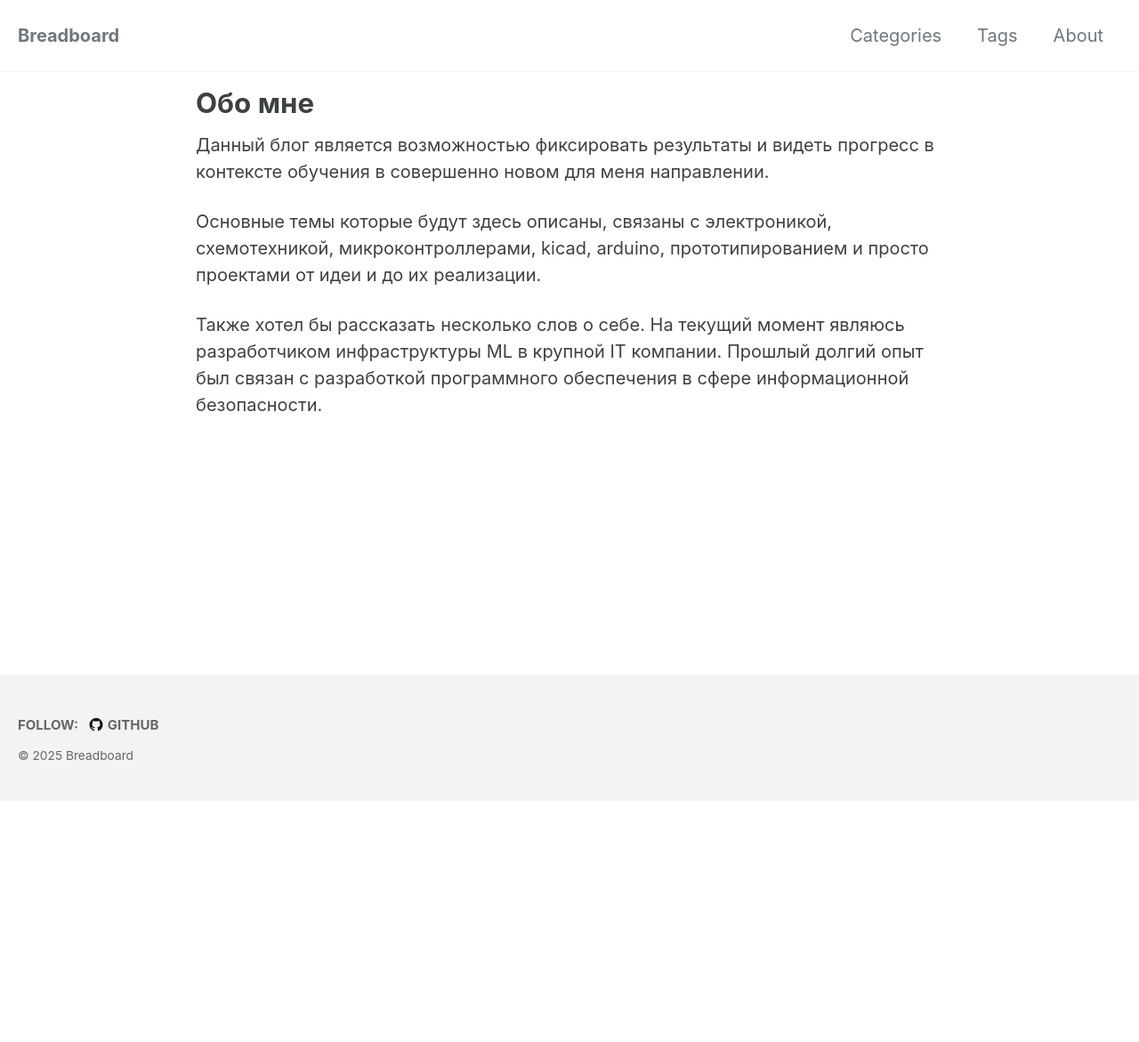
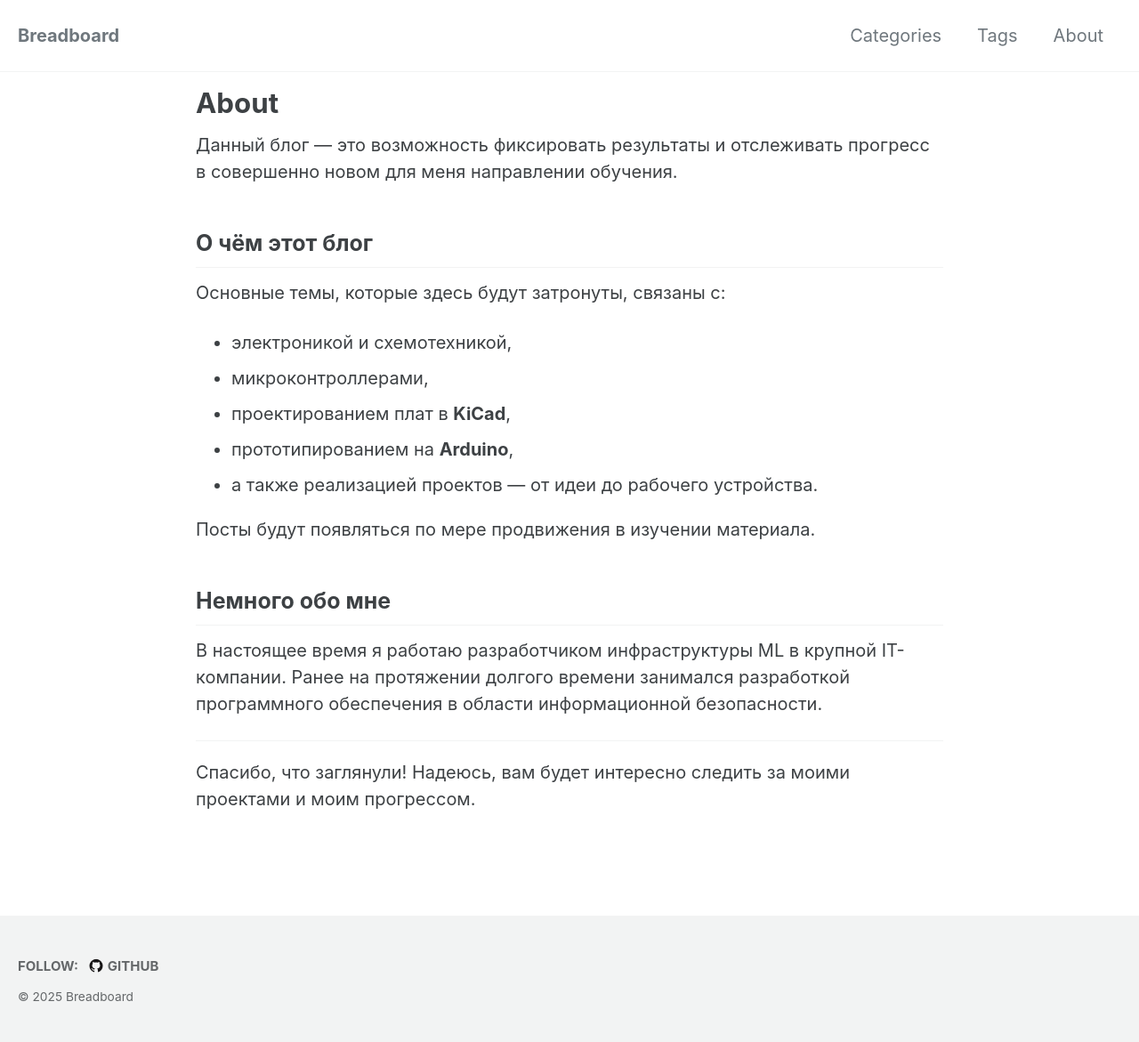
Before and after one commit to ntsaturov/breadboard, a Jekyll site: the page built from about.md, in a window 1280 px wide. Shown: the whole page at 89% size. Built offline with Jekyll 4.4.1, drawn with Linux system fonts in a browser that asks for light colours; cached includes are drawn as plain includes; before the commit the page ends 900 px from its top, so only the background shows below that.

Commit message:
Upd about page, change content

```diff
--- a/about.md
+++ b/about.md
@@ -1,13 +1,33 @@
 ---
+title: "About"
 layout: single
-title: "Обо мне"
-permalink: /about/
+author_profile: false
+read_time: false
+comments: false
+share: false
+related: false
+toc: false
 ---
 
-Данный блог является возможностью фиксировать результаты и видеть прогресс в контексте обучения в совершенно новом для меня направлении.
+Данный блог — это возможность фиксировать результаты и отслеживать прогресс в совершенно новом для меня направлении обучения.
 
-Основные темы которые будут здесь описаны, связаны с электроникой, схемотехникой, микроконтроллерами, kicad, arduino, прототипированием и просто проектами от идеи и до их реализации.
+## О чём этот блог
 
-Также хотел бы рассказать несколько слов о себе.
-На текущий момент являюсь разработчиком инфраструктуры ML в крупной IT компании.
-Прошлый долгий опыт был связан с разработкой программного обеспечения в сфере информационной безопасности.
+Основные темы, которые здесь будут затронуты, связаны с:
+
+- электроникой и схемотехникой,
+- микроконтроллерами,
+- проектированием плат в **KiCad**,
+- прототипированием на **Arduino**,
+- а также реализацией проектов — от идеи до рабочего устройства.
+
+Посты будут появляться по мере продвижения в изучении материала.
+
+## Немного обо мне
+
+В настоящее время я работаю разработчиком инфраструктуры ML в крупной IT-компании.
+Ранее на протяжении долгого времени занимался разработкой программного обеспечения в области информационной безопасности.
+
+---
+
+Спасибо, что заглянули! Надеюсь, вам будет интересно следить за моими проектами и моим прогрессом.
```
